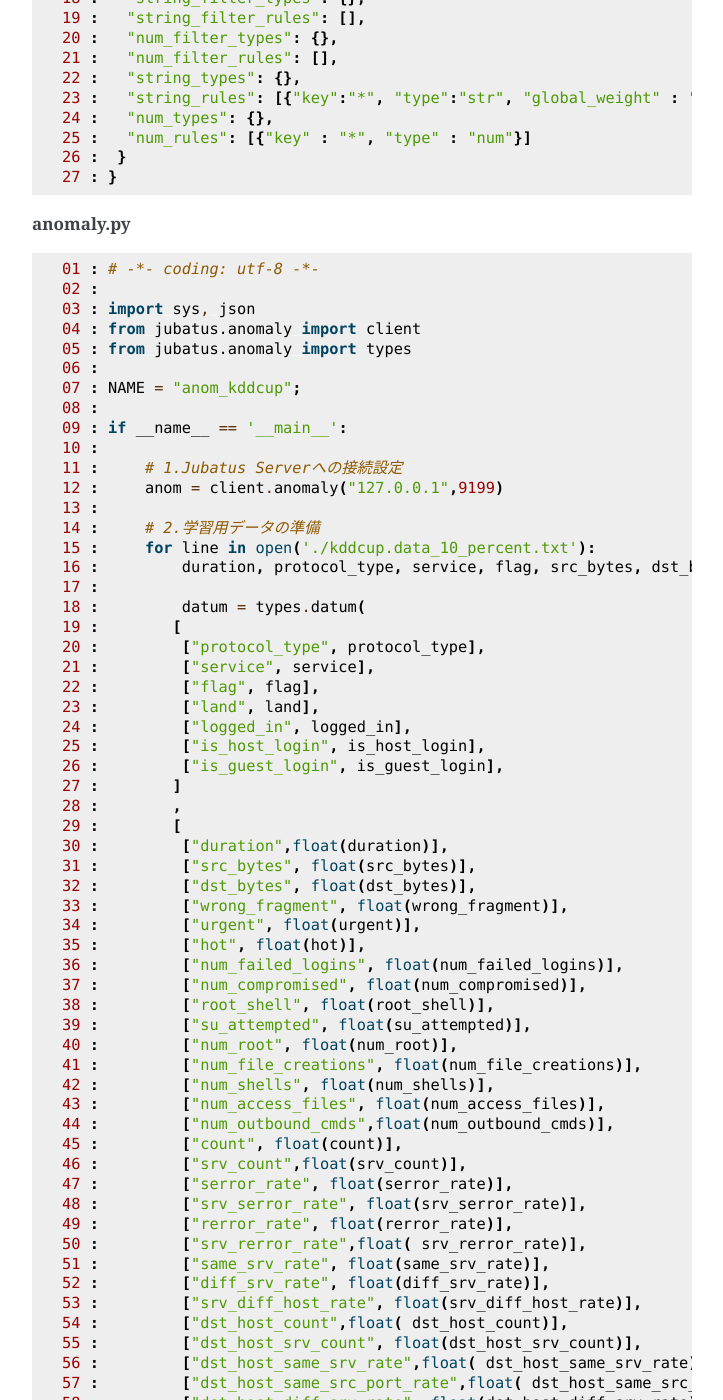
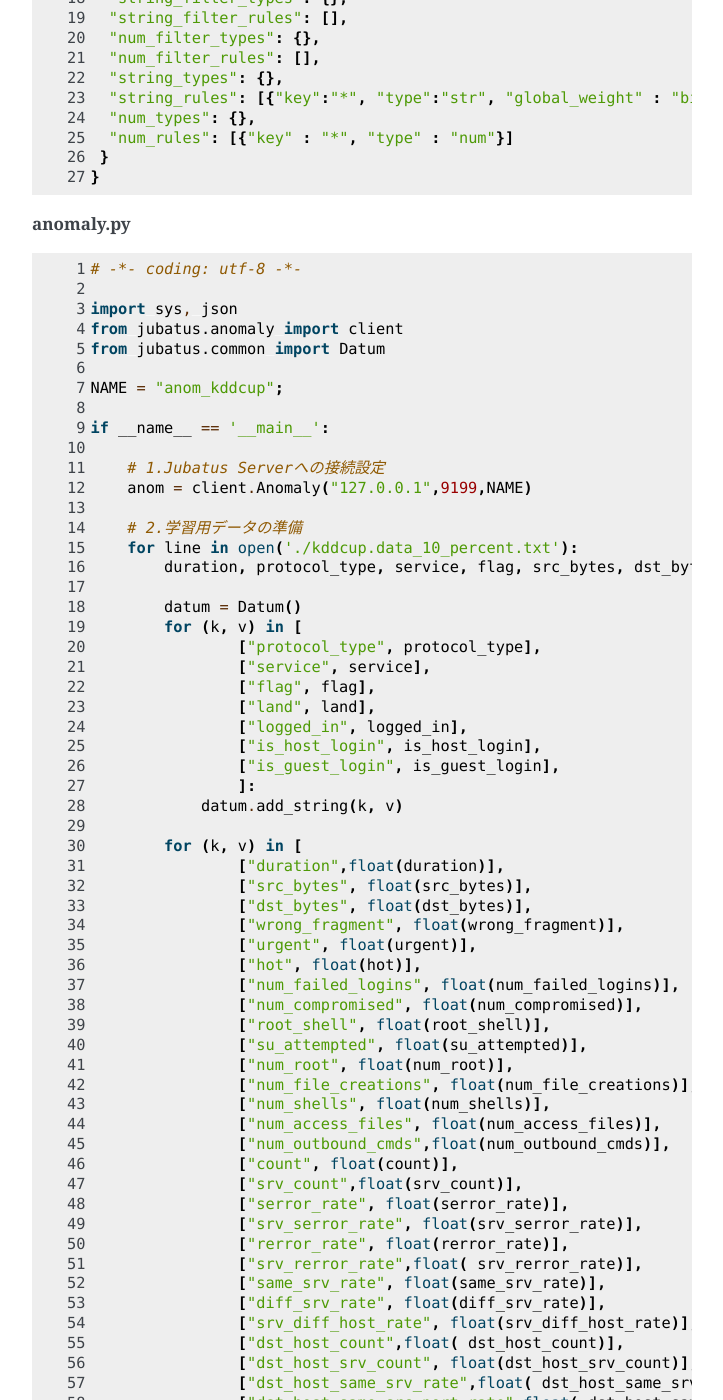
Before and after one commit to jubatus/website, a Sphinx documentation site: the page built from source/ja/tutorial/anomaly_python.rst, in a window 1280 px wide and 1400 px high, scrolled down 738 px. Shown: the whole window, without its empty margins (388-1111 px from the left). Built offline with Sphinx 7.4.7, drawn with Linux system fonts in a browser that asks for light colours; the version number could not be read and is left out; some of the changed lines change nothing that is shown; some of the changed text lies outside the part shown.

Commit message:
fix anomaly tutorial python to go with the latest client

```diff
--- a/source/ja/tutorial/anomaly_python.rst
+++ b/source/ja/tutorial/anomaly_python.rst
@@ -12,114 +12,115 @@ Anomaly チュートリアル (Python)
 **config.json**
 
 .. code-block:: python
+ :linenos:
 
- 01 : {
- 02 :  "method" : "lof",
- 03 :  "parameter" : {
- 04 :   "nearest_neighbor_num" : 10,
- 05 :   "reverse_nearest_neighbor_num" : 30,
- 06 :   "method" : "euclid_lsh",
- 07 :   "parameter" : {
- 08 :    "lsh_num" : 8,
- 09 :    "table_num" : 16,
- 10 :    "probe_num" : 64,
- 11 :    "bin_width" : 10,
- 12 :    "seed" : 1234,
- 13 :    "retain_projection" : true
- 14 :   }
- 15 :  },
- 16 :
- 17 :  "converter" : {
- 18 :   "string_filter_types": {},
- 19 :   "string_filter_rules": [],
- 20 :   "num_filter_types": {},
- 21 :   "num_filter_rules": [],
- 22 :   "string_types": {},
- 23 :   "string_rules": [{"key":"*", "type":"str", "global_weight" : "bin", "sample_weight" : "bin"}],
- 24 :   "num_types": {},
- 25 :   "num_rules": [{"key" : "*", "type" : "num"}]
- 26 :  }
- 27 : }
+ {
+  "method" : "lof",
+  "parameter" : {
+   "nearest_neighbor_num" : 10,
+   "reverse_nearest_neighbor_num" : 30,
+   "method" : "euclid_lsh",
+   "parameter" : {
+    "hash_num" : 8,
+    "table_num" : 16,
+    "probe_num" : 64,
+    "bin_width" : 10,
+    "seed" : 1234,
+    "retain_projection" : true
+   }
+  },
 
+  "converter" : {
+   "string_filter_types": {},
+   "string_filter_rules": [],
+   "num_filter_types": {},
+   "num_filter_rules": [],
+   "string_types": {},
+   "string_rules": [{"key":"*", "type":"str", "global_weight" : "bin", "sample_weight" : "bin"}],
+   "num_types": {},
+   "num_rules": [{"key" : "*", "type" : "num"}]
+  }
+ }
 
 
 **anomaly.py**
 
 .. code-block:: python
+ :linenos:
 
- 01 : # -*- coding: utf-8 -*-
- 02 :
- 03 : import sys, json
- 04 : from jubatus.anomaly import client
- 05 : from jubatus.anomaly import types
- 06 :
- 07 : NAME = "anom_kddcup";
- 08 :
- 09 : if __name__ == '__main__':
- 10 :
- 11 :     # 1.Jubatus Serverへの接続設定
- 12 :     anom = client.anomaly("127.0.0.1",9199)
- 13 :
- 14 :     # 2.学習用データの準備
- 15 :     for line in open('./kddcup.data_10_percent.txt'):
- 16 :         duration, protocol_type, service, flag, src_bytes, dst_bytes, land, wrong_fragment, urgent, hot, num_failed_logins, logged_in, num_compromised, root_shell, su_attempted, num_root, num_file_creations, num_shells, num_access_files, num_outbound_cmds, is_host_login, is_guest_login, count, srv_count, serror_rate, srv_serror_rate, rerror_rate, srv_rerror_rate, same_srv_rate, diff_srv_rate, srv_diff_host_rate, dst_host_count, dst_host_srv_count, dst_host_same_srv_rate, dst_host_diff_srv_rate, dst_host_same_src_port_rate, dst_host_srv_diff_host_rate, dst_host_serror_rate, dst_host_srv_serror_rate, dst_host_rerror_rate, dst_host_srv_rerror_rate, label = line[:-1].split(",")
- 17 :
- 18 :         datum = types.datum(
- 19 :        [
- 20 :         ["protocol_type", protocol_type],
- 21 :         ["service", service],
- 22 :         ["flag", flag],
- 23 :         ["land", land],
- 24 :         ["logged_in", logged_in],
- 25 :         ["is_host_login", is_host_login],
- 26 :         ["is_guest_login", is_guest_login],
- 27 :        ]
- 28 :        ,
- 29 :        [
- 30 :         ["duration",float(duration)],
- 31 :         ["src_bytes", float(src_bytes)],
- 32 :         ["dst_bytes", float(dst_bytes)],
- 33 :         ["wrong_fragment", float(wrong_fragment)],
- 34 :         ["urgent", float(urgent)],
- 35 :         ["hot", float(hot)],
- 36 :         ["num_failed_logins", float(num_failed_logins)],
- 37 :         ["num_compromised", float(num_compromised)],
- 38 :         ["root_shell", float(root_shell)],
- 39 :         ["su_attempted", float(su_attempted)],
- 40 :         ["num_root", float(num_root)],
- 41 :         ["num_file_creations", float(num_file_creations)],
- 42 :         ["num_shells", float(num_shells)],
- 43 :         ["num_access_files", float(num_access_files)],
- 44 :         ["num_outbound_cmds",float(num_outbound_cmds)],
- 45 :         ["count", float(count)],
- 46 :         ["srv_count",float(srv_count)],
- 47 :         ["serror_rate", float(serror_rate)],
- 48 :         ["srv_serror_rate", float(srv_serror_rate)],
- 49 :         ["rerror_rate", float(rerror_rate)],
- 50 :         ["srv_rerror_rate",float( srv_rerror_rate)],
- 51 :         ["same_srv_rate", float(same_srv_rate)],
- 52 :         ["diff_srv_rate", float(diff_srv_rate)],
- 53 :         ["srv_diff_host_rate", float(srv_diff_host_rate)],
- 54 :         ["dst_host_count",float( dst_host_count)],
- 55 :         ["dst_host_srv_count", float(dst_host_srv_count)],
- 56 :         ["dst_host_same_srv_rate",float( dst_host_same_srv_rate)],
- 57 :         ["dst_host_same_src_port_rate",float( dst_host_same_src_port_rate)],
- 58 :         ["dst_host_diff_srv_rate", float(dst_host_diff_srv_rate)],
- 59 :         ["dst_host_srv_diff_host_rate",float(dst_host_srv_diff_host_rate)],
- 60 :         ["dst_host_serror_rate",float(dst_host_serror_rate)],
- 61 :         ["dst_host_srv_serror_rate",float(dst_host_srv_serror_rate)],
- 62 :         ["dst_host_rerror_rate",float(dst_host_rerror_rate)],
- 63 :         ["dst_host_srv_rerror_rate",float(dst_host_srv_rerror_rate)],
- 64 :         ]
- 65 :        )
- 66 :
- 67 :         # 3.データの学習（学習モデルの更新）
- 68 :         ret = anom.add(NAME, datum)
- 69 :
- 70 :         # 4.結果の出力
- 71 :         if (ret[1] != float('Inf')) and (ret[1] != 1.0):
- 72 :             print ret, label
- 73 :
+ # -*- coding: utf-8 -*-
+
+ import sys, json
+ from jubatus.anomaly import client
+ from jubatus.common import Datum
+
+ NAME = "anom_kddcup";
+
+ if __name__ == '__main__':
+
+     # 1.Jubatus Serverへの接続設定
+     anom = client.Anomaly("127.0.0.1",9199,NAME)
+
+     # 2.学習用データの準備
+     for line in open('./kddcup.data_10_percent.txt'):
+         duration, protocol_type, service, flag, src_bytes, dst_bytes, land, wrong_fragment, urgent, hot, num_failed_logins, logged_in, num_compromised, root_shell, su_attempted, num_root, num_file_creations, num_shells, num_access_files, num_outbound_cmds, is_host_login, is_guest_login, count, srv_count, serror_rate, srv_serror_rate, rerror_rate, srv_rerror_rate, same_srv_rate, diff_srv_rate, srv_diff_host_rate, dst_host_count, dst_host_srv_count, dst_host_same_srv_rate, dst_host_diff_srv_rate, dst_host_same_src_port_rate, dst_host_srv_diff_host_rate, dst_host_serror_rate, dst_host_srv_serror_rate, dst_host_rerror_rate, dst_host_srv_rerror_rate, label = line[:-1].split(",")
+
+         datum = Datum()
+         for (k, v) in [
+                 ["protocol_type", protocol_type],
+                 ["service", service],
+                 ["flag", flag],
+                 ["land", land],
+                 ["logged_in", logged_in],
+                 ["is_host_login", is_host_login],
+                 ["is_guest_login", is_guest_login],
+                 ]:
+             datum.add_string(k, v)
+
+         for (k, v) in [
+                 ["duration",float(duration)],
+                 ["src_bytes", float(src_bytes)],
+                 ["dst_bytes", float(dst_bytes)],
+                 ["wrong_fragment", float(wrong_fragment)],
+                 ["urgent", float(urgent)],
+                 ["hot", float(hot)],
+                 ["num_failed_logins", float(num_failed_logins)],
+                 ["num_compromised", float(num_compromised)],
+                 ["root_shell", float(root_shell)],
+                 ["su_attempted", float(su_attempted)],
+                 ["num_root", float(num_root)],
+                 ["num_file_creations", float(num_file_creations)],
+                 ["num_shells", float(num_shells)],
+                 ["num_access_files", float(num_access_files)],
+                 ["num_outbound_cmds",float(num_outbound_cmds)],
+                 ["count", float(count)],
+                 ["srv_count",float(srv_count)],
+                 ["serror_rate", float(serror_rate)],
+                 ["srv_serror_rate", float(srv_serror_rate)],
+                 ["rerror_rate", float(rerror_rate)],
+                 ["srv_rerror_rate",float( srv_rerror_rate)],
+                 ["same_srv_rate", float(same_srv_rate)],
+                 ["diff_srv_rate", float(diff_srv_rate)],
+                 ["srv_diff_host_rate", float(srv_diff_host_rate)],
+                 ["dst_host_count",float( dst_host_count)],
+                 ["dst_host_srv_count", float(dst_host_srv_count)],
+                 ["dst_host_same_srv_rate",float( dst_host_same_srv_rate)],
+                 ["dst_host_same_src_port_rate",float( dst_host_same_src_port_rate)],
+                 ["dst_host_diff_srv_rate", float(dst_host_diff_srv_rate)],
+                 ["dst_host_srv_diff_host_rate",float(dst_host_srv_diff_host_rate)],
+                 ["dst_host_serror_rate",float(dst_host_serror_rate)],
+                 ["dst_host_srv_serror_rate",float(dst_host_srv_serror_rate)],
+                 ["dst_host_rerror_rate",float(dst_host_rerror_rate)],
+                 ["dst_host_srv_rerror_rate",float(dst_host_srv_rerror_rate)],
+                 ]:
+             datum.add_number(k, v)
+
+         # 3.データの学習（学習モデルの更新）
+         ret = anom.add(datum)
+
+         # 4.結果の出力
+         if (ret.score != float('Inf')) and (ret.score!= 1.0):
+             print ret, label
 
 
 --------------------------------
```
